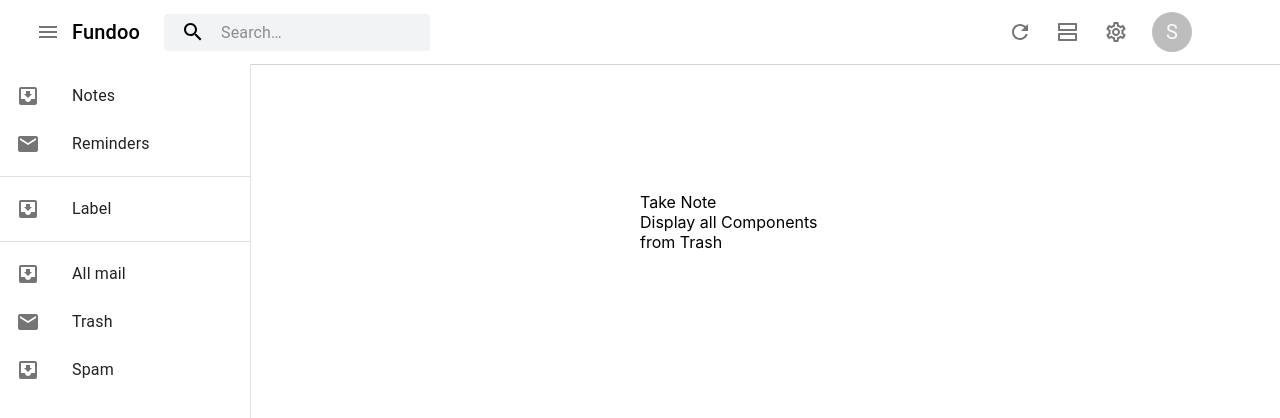
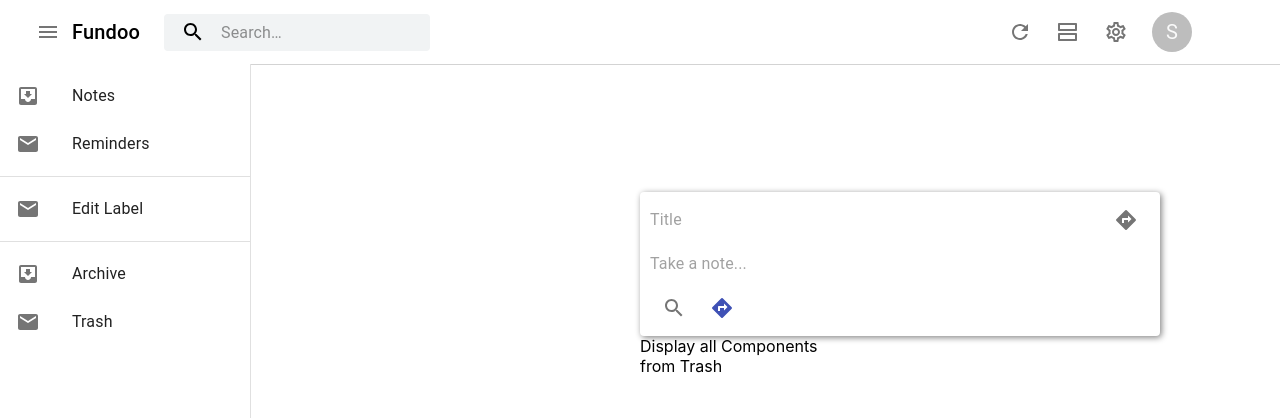
Before and after one commit to shiv-N/FundooFrontEnd, a React (Create React App) app in the folder fundooapp/: page /dashboard/trash in a window 1280 px wide. Both pictures are taken after a click on the button 48 px from the left and 32 px from the top of the page. Shown: the top 418 px of the page. Built offline with nearby package versions, Linux system fonts and the light colour scheme.

Commit message:
Take note and validate

```diff
--- /dev/null
+++ b/fundooapp/src/Component/CustomizedInputBase.jsx
@@ -0,0 +1,63 @@
+import React from 'react';
+import { Component } from 'react';
+import Paper from '@material-ui/core/Paper';
+import InputBase from '@material-ui/core/InputBase';
+import IconButton from '@material-ui/core/IconButton';
+import SearchIcon from '@material-ui/icons/Search';
+import DirectionsIcon from '@material-ui/icons/Directions';
+import {useStyles} from '../css/CustomizedInputBaseCSS'
+import { withStyles  } from '@material-ui/core/styles'
+
+
+// const classes = useStyles();
+
+class CustomizedInputBase extends Component{
+  render(){
+
+    const { classes } = this.props;
+    console.log(classes);
+
+
+  return (
+    <Paper
+
+      className = {classes.root}
+    >
+
+      <Paper component="form" className = {classes.root2}
+        //className='root'
+      >
+
+      <InputBase
+        className='input'
+        placeholder="Title"
+        fullWidth={true}
+      />
+
+      <IconButton className='iconButton'>
+        <DirectionsIcon />
+      </IconButton>
+    </Paper> <Paper className = {classes.root2}>
+
+      <InputBase
+        className='classes.input'
+        placeholder="Take a note..."
+        fullWidth
+        multiline
+      />
+
+    </Paper> <Paper component="form" className = {classes.root2}>
+
+      <IconButton type="submit" className='iconButton' aria-label="search">
+        <SearchIcon />
+      </IconButton>
+
+      <IconButton color="primary" className='iconButton' aria-label="directions">
+        <DirectionsIcon />
+      </IconButton>
+    </Paper>
+    </Paper>
+
+  );}
+}
+export default withStyles(useStyles)(CustomizedInputBase);
--- a/fundooapp/src/Component/Dashboard.jsx
+++ b/fundooapp/src/Component/Dashboard.jsx
@@ -3,11 +3,14 @@
 import Navbar from './Navbar'
 
 class Dashboard extends Component{
+    // constructor(props){
+    //     super(props)
+    // }
 
     render(){
         return(
             <div>
-                <Navbar/>
+                <Navbar DashboardProps={this.props}/>
             </div>
         )
     }
--- a/fundooapp/src/Component/MenuDrawer.jsx
+++ b/fundooapp/src/Component/MenuDrawer.jsx
@@ -12,13 +12,13 @@
 import { useStyles } from '../css/NavbarCSS'
 
 
-export default function MenuDrawer() {
+export default function MenuDrawer(props) {
     const classes = useStyles();
     const [open, setOpen] = React.useState(false);
-    const HandleDrawerOpen=()=>{
+    const HandleDrawerOpen = () => {
         setOpen(true)
     }
-    const HandleDrawerClose=()=>{
+    const HandleDrawerClose = () => {
         setOpen(false)
     }
 
@@ -29,7 +29,13 @@
         >
             <List>
                 {['Notes', 'Reminders'].map((text, index) => (
-                    <ListItem button key={text}>
+                    <ListItem button key={text}
+                        onClick={() => {
+                            index % 2 === 0 ?
+                                props.DashboardProps.history.push('/dashboard/note')
+                                : props.DashboardProps.history.push('/dashboard/reminder')
+                        }}
+                    >
                         <ListItemIcon>{index % 2 === 0 ? <InboxIcon /> : <MailIcon />}</ListItemIcon>
                         <ListItemText primary={text} />
                     </ListItem>
@@ -37,17 +43,20 @@
             </List>
             <Divider />
             <List>
-                {['Label'].map((text, index) => (
-                    <ListItem button key={text}>
-                        <ListItemIcon>{index % 2 === 0 ? <InboxIcon /> : <MailIcon />}</ListItemIcon>
-                        <ListItemText primary={text} />
-                    </ListItem>
-                ))}
+                <ListItem button onClick={() => props.DashboardProps.history.push('/dashboard/label')} >
+                    <ListItemIcon><MailIcon /></ListItemIcon>
+                    <ListItemText primary={'Edit Label'} />
+                </ListItem>
             </List>
             <Divider />
             <List>
-                {['All mail', 'Trash', 'Spam'].map((text, index) => (
-                    <ListItem button key={text}>
+                {['Archive', 'Trash'].map((text, index) => (
+                    <ListItem button key={text}
+                    onClick={() => {
+                        index % 2 === 0 ?
+                            props.DashboardProps.history.push('/dashboard/archive')
+                            : props.DashboardProps.history.push('/dashboard/trash')
+                    }}>
                         <ListItemIcon>{index % 2 === 0 ? <InboxIcon /> : <MailIcon />}</ListItemIcon>
                         <ListItemText primary={text} />
                     </ListItem>
@@ -60,15 +69,15 @@
 
     return (
         <>
-            <IconButton onClick={!open ? HandleDrawerOpen: HandleDrawerClose }>
-                 <MenuOutlined />
-             </IconButton>
+            <IconButton onClick={!open ? HandleDrawerOpen : HandleDrawerClose}>
+                <MenuOutlined />
+            </IconButton>
             <Drawer
                 anchor='left'
                 open={open}
                 variant='persistent'
                 className={classes.drawer}
-                >
+            >
 
                 {sideList}
             </Drawer>
--- a/fundooapp/src/Component/Navbar.jsx
+++ b/fundooapp/src/Component/Navbar.jsx
@@ -17,7 +17,7 @@
 
 
 
-export default function Navbar() {
+export default function Navbar(props) {
   const classes = useStyles();
   const [view, setView] = React.useState(false)
 
@@ -33,7 +33,7 @@
           >
             <MenuIcon />
           </IconButton> */}
-          <MenuDrawer/>
+          <MenuDrawer DashboardProps={props.DashboardProps}/>
           <Typography className={classes.title} variant="h6" noWrap>
             Fundoo
           </Typography>
--- a/fundooapp/src/Component/Note.jsx
+++ b/fundooapp/src/Component/Note.jsx
@@ -1,15 +1,25 @@
 import React from 'react';
 import { Component } from 'react';
-import TakeNotes from './TakeNotes';
-import DisplayComponets from './DisplayComponents'
+// import TakeNotes from './TakeNotes';
+// import DisplayComponets from './DisplayComponents'
+import CustomizedInputBase from './CustomizedInputBase'
+import { Container } from '@material-ui/core';
+import '../css/dashboard.css'
 
 class Note extends Component{
     render(){
         return(
 
-            <div style={{ marginTop: "15%",marginLeft:"50%" }}>
-               <TakeNotes/><tr><DisplayComponets/> </tr>from Note
-            </div>
+            // <div style={{ marginTop: "8%" }}>
+            //    <TakeNotes/><tr><DisplayComponets/> </tr>from Note
+            // </div>
+            <Container style={{marginTop: '6em'}}>
+                <div className="maincontainer">
+                <div className='takeNote'>
+                    <CustomizedInputBase />
+                </div>
+                </div>
+            </Container>
         )
     }
 }
--- a/fundooapp/src/Component/Registration.jsx
+++ b/fundooapp/src/Component/Registration.jsx
@@ -19,11 +19,9 @@
             email:'',
             password:'',
             userAddress:'',
-            serviceType:''
+            serviceType:'Basic'
         }
     }
-
-
 
     Registration=() =>{
 
@@ -49,6 +47,7 @@
                 [e.target.name]: e.target.value
             }
         )
+        console.log(e.target.value);
 
     }
 
@@ -146,15 +145,11 @@
                         />
                     </div>
                 </div>
-                <div className="RowContainer" style={{ marginTop: "2%" }}>
-                        <TextField
-                            id="outlined-basic"
-                            label="ServiceType"
-                            variant="outlined"
-                            name="serviceType"
-                            margin="dense"
-                            onChange={ this.onChange}
-                        />
+                    <div  style={{ marginTop: "5%" }}>
+                        <select name="serviceType" value={this.state.serviceType} onChange={ this.onChange}>
+                            <option>Basic</option>
+                            <option>Advance</option>
+                        </select>
                     </div>
                 <div className="RowContainer" style={{ marginTop: "7%" }}>
 
--- a/fundooapp/src/Component/TakeNotes.jsx
+++ b/fundooapp/src/Component/TakeNotes.jsx
@@ -1,12 +1,15 @@
 import React from 'react';
 import { Component } from 'react';
+// import '../css/TakenoteCSS.css'
+// import InputBase from '@material-ui/core/InputBase';
+import CustomizedInputBase from './CustomizedInputBase'
 
 
 class TakeNotes extends Component{
     render(){
         return(
             <div>
-                Take Note
+                <CustomizedInputBase />
             </div>
         )
     }
--- /dev/null
+++ b/fundooapp/src/css/CustomizedInputBaseCSS.js
@@ -0,0 +1,21 @@
+export const useStyles = theme =>({
+  root: {
+    padding: '2px 10px',
+    display: 'flex',
+    alignItems: 'center',
+    flexDirection: 'column',
+    width: 500,
+    maxWidth: 500,
+    boxShadow:'0.1em 0.1em 0.4em 0em grey'
+  },
+  root2: {
+    padding: '2px 4px',
+    display: 'flex',
+    flexDirection: 'row',
+    width: 500,
+    maxWidth: 500,
+    border:'none',
+    boxShadow:'none',
+    borderRadius:'none'
+  }
+})
--- /dev/null
+++ b/fundooapp/src/css/TakenoteCSS.css
@@ -0,0 +1,8 @@
+.MainContainer {
+    border: 1px solid lightgray;
+    display: flex;
+    flex-direction: column;
+    position: relative;
+    margin: auto;
+    width: 45%;
+}
--- /dev/null
+++ b/fundooapp/src/css/dashboard.css
@@ -0,0 +1,12 @@
+.maincontainer{
+    display: flex;
+    flex-direction: column;
+    justify-content: center;
+}
+
+.takeNote{
+    display: flex;
+    margin-top: 2em;
+    align-self: center;
+    /* background-color: rebeccapurple; */
+}
```
Also changed, not shown: fundooapp/src/Component/SignIn.jsx (+48 -6 lines).
